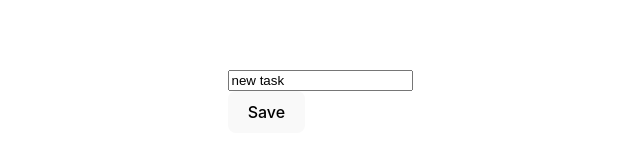
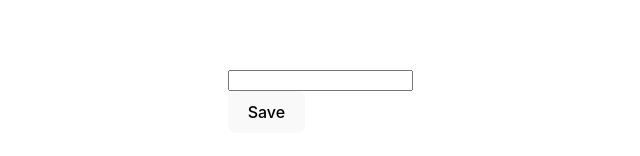
Before and after one commit to rk14283/hooksPractice, a React (Vite) app in the folder react-hooks/: page / in a window 1280 px wide. Shown: the part 300-456 px from the top of the page, without its empty margins (320-960 px from the left). Built offline with nearby package versions, Linux system fonts and the light colour scheme.

Commit message:
error of edit fixed

```diff
--- a/react-hooks/src/App.jsx
+++ b/react-hooks/src/App.jsx
@@ -133,7 +133,8 @@ setTodoCheck(e.target.checked)
 
 function SwitchSaveEdit () {
   const [isEditing, setIsEditing] = useState(false);
-  const [input, setInputName] = useState('new task')
+  const [input, setInputName] = useState('')
+  const [isChecked, setIsChecked] = useState(false);
   let contentToDisplay
 
 
@@ -143,8 +144,10 @@ function SwitchSaveEdit () {
 
   <label>
   <input
-  value={input}
-  onChange={e => setInputName(e.target.value)} />
+  value={(input==undefined?null:input)}
+onChange={e => setInputName(e.target.value)}
+/>
+
 
         </label>
       <div id="buttonsAddEdit">
@@ -161,9 +164,11 @@ let editContent = (
         <input
 
         type="checkbox"
+        checked={isChecked}
+        onChange={() => setIsChecked(!isChecked)}
 
       />
-      <span>{input} </span>
+  <span>{input} </span>
         </label>
       <div id="buttonsAddEdit">
 
@@ -171,18 +176,10 @@ let editContent = (
         </div>
         </>
 
-)
-if (!isEditing){
-  contentToDisplay = saveContent
-}
-else {
-  contentToDisplay = editContent
-}
-return (
-
- contentToDisplay
 
 )
+return isEditing ? editContent : saveContent;
+
 
 }
 
```
